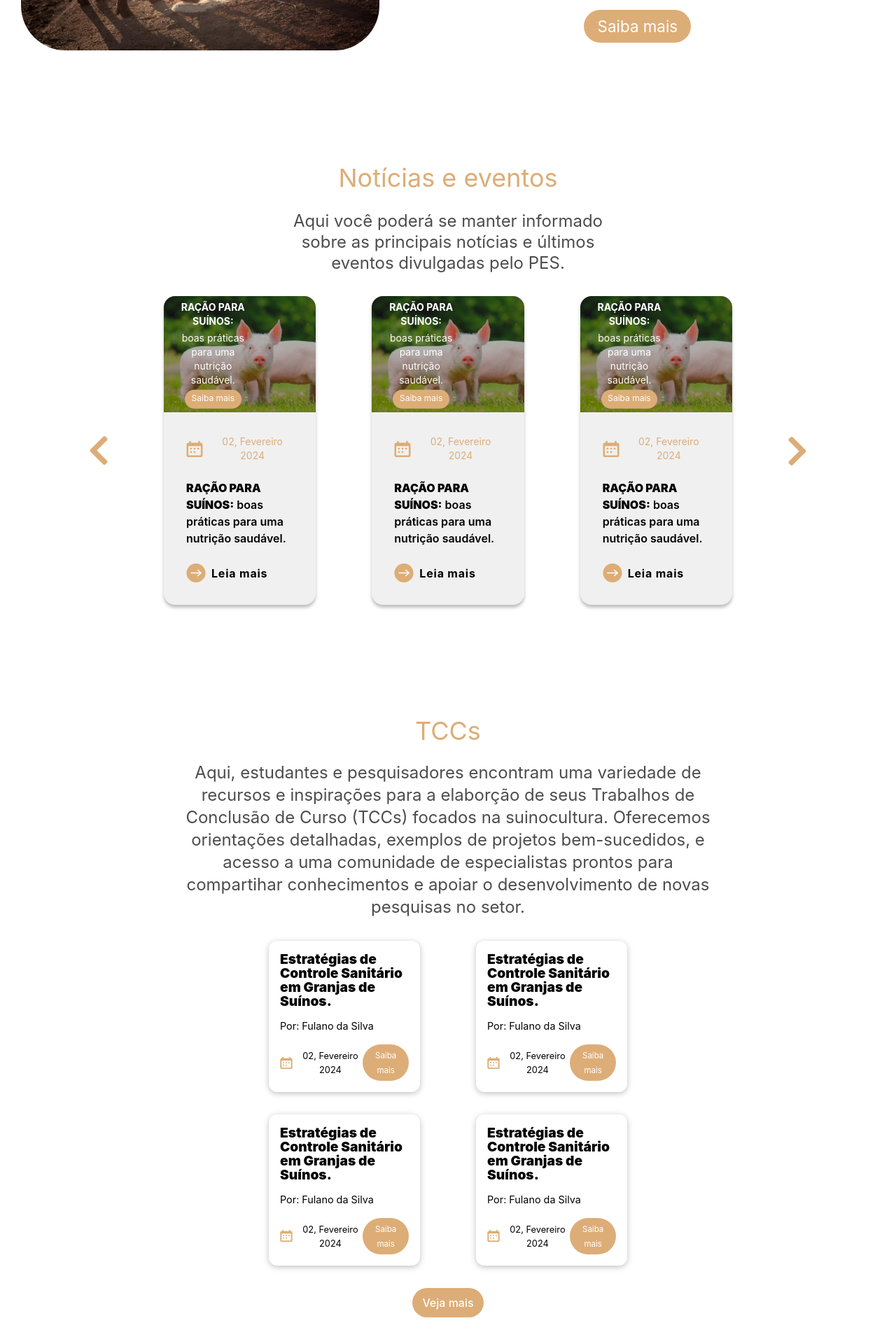
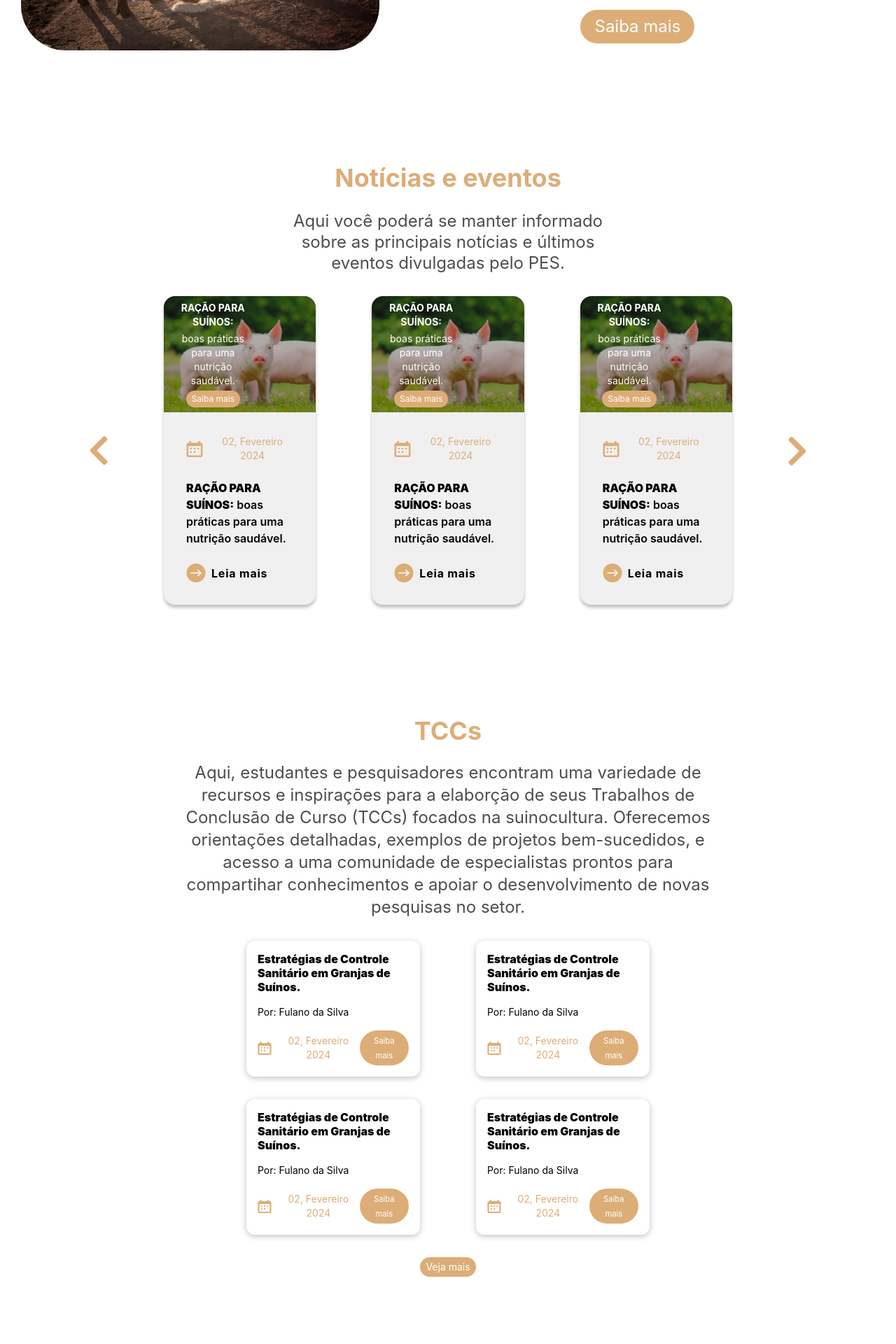
Before and after one commit to SamuelFerreiraDEV/emcomp-pes, a React (Vite) app: page / in a window 1280 px wide. Shown: the part 1668-3588 px from the top of the page at 70% size. Built offline with nearby package versions, Linux system fonts and the light colour scheme.

Commit message:
tailwind

```diff
--- a/src/components/AboutContainer/AboutContainer.jsx
+++ b/src/components/AboutContainer/AboutContainer.jsx
@@ -7,9 +7,9 @@ export function AboutContainer() {
   return (
     <div className="about-container flex flex-row-reverse justify-evenly">
       <div className="text-container flex flex-col items-center justify-center text-center gap-6 text-black70">
-        <h1 className=" text-theme text-4xl leading-tight -mb-2">Sobre nós:</h1>
+        <h1 className=" text-theme text-4xl leading-tight -mb-2 font-bold">Sobre nós:</h1>
         <p className="text-2xl leading-tight">Fundado por pessoas apaixonadas pela suinocultura, nosso<br/> site oferece uma ampla gama de recursos, desde artigos<br/> científicos e estudos de caso até dicas práticas e notícias<br/> do setor. Nosso objetivo é fornecer informações de alta<br/> qualidade para produtores, pesquisadores, estudantes e<br/> todos aqueles interessados no bem-estar dos suínos e na<br/> melhoria contínua das práticas de criação.</p>
-        <HomeButton sizeClass={"button-size-md"} text={"Saiba mais"} />
+        <HomeButton sizeClass={"md"} text={"Saiba mais"} />
       </div>
       <div className="about-image-container">
         <img src={about} alt="imagem sobre" className="w-[40vw] rounded-[4rem]" />
--- a/src/components/HomeButton/HomeButton.jsx
+++ b/src/components/HomeButton/HomeButton.jsx
@@ -1,9 +1,18 @@
 import React from "react"
-import "./styles.css"
+// import "./styles.css"
 
 // eslint-disable-next-line react/prop-types
 export function HomeButton({ sizeClass,text }) {
+
+  const sizes = {
+    sm: "px-2 py-1 text-xs",
+    md: "px-5 py-2 text-2xl",
+    tcc: "px-2 py-1 text-sm",
+  }
+
   return (
-    <button className={`home-button ${sizeClass}`}>{text}</button>
+    <button className={`home-button w-fit text-white bg-theme rounded-[5rem] ${sizes[sizeClass]}`}>
+      {text}
+    </button>
   )
 }
--- a/src/components/HomeButton/styles.css
+++ b/src/components/HomeButton/styles.css
@@ -6,7 +6,6 @@
   background-color: var(--theme);
   cursor: pointer;
   font-weight: 400;
-  padding: 10px;
 }
 
 .button-size-md {
--- a/src/components/InfosBanner/InfosBanner.jsx
+++ b/src/components/InfosBanner/InfosBanner.jsx
@@ -1,5 +1,5 @@
 import React from "react"
-import "./styles.css"
+// import "./styles.css"
 import whats from "../../assets/whats.svg"
 import email from "../../assets/email.svg"
 import maps from "../../assets/maps.svg"
@@ -26,16 +26,16 @@ export function InfosBanner() {
   ]
 
   return (
-    <div className="infos-container">
+    <div className="infos-container -mt-[10vh] flex bg-theme items-center justify-center p-4">
       {infos.map(({ logo, text_w, text_b }) => {
         return (
           <>
-            <div className="info" key={text_w}>
-              <img src={logo} alt="info logo" />
+            <div className="info flex flex-col items-center w-1/3 gap-2 text-white font-semibold" key={logo}>
+              <img src={logo} alt="info logo" className="w-[3vw]" />
               {text_w}
-              <p className="info-b">{text_b}</p>
+              <p className="info-b text-black70">{text_b}</p>
             </div>
-              <img className="vertical-line" src={verticalLine} />
+            <img className="vertical-line w-[0.2%]" src={verticalLine} />
           </>
         )
       })}
--- a/src/components/InfosBanner/styles.css
+++ b/src/components/InfosBanner/styles.css
@@ -11,7 +11,7 @@
   display: flex;
   flex-direction: column;
   align-items: center;
-  width: 30%;
+  width: 33.3%;
   gap: 0.5rem;
   color: white;
   font-weight: 600;
--- a/src/components/NewsContainer/NewsCard/NewsCard.jsx
+++ b/src/components/NewsContainer/NewsCard/NewsCard.jsx
@@ -13,7 +13,7 @@ export function NewsCard() {
         <div className="card-image-info flex flex-col w-1/2 gap-1 absolute top-1/2 -translate-y-1/2 items-center text-white text-sm ml-4">
           <h1 className="font-bold">RAÇÃO PARA SUÍNOS:</h1>
           <p className="text-sm">boas práticas para uma nutrição saudável.</p>
-          <HomeButton sizeClass={"button-size-sm"} text={<small className="text-xs">Saiba mais</small>}/>
+          <HomeButton sizeClass={"sm"} text={<small className="text-xs">Saiba mais</small>}/>
         </div>
       </div>
       <div className="card-info-container flex flex-col justify-end items-start m-8 gap-6">
--- a/src/components/NewsContainer/NewsContainer.jsx
+++ b/src/components/NewsContainer/NewsContainer.jsx
@@ -7,7 +7,7 @@ import { NewsCard } from "./NewsCard/NewsCard"
 export function NewsContainer() {
   return (
     <div className="news-container flex flex-col items-center justify-center text-center gap-8 text-black70">
-      <h1 className=" text-theme text-4xl leading-tight -mb-2">Notícias e eventos</h1>
+      <h1 className=" text-theme text-4xl leading-tight -mb-2 font-bold">Notícias e eventos</h1>
       <p className="text-2xl leading-tight">Aqui você poderá se manter informado<br/> sobre as principais notícias  e últimos<br/> eventos divulgadas pelo PES.</p>
       <div className="cards-container flex items-center gap-20 my-0 mx-[10vw]">
         <img className="w-8" src={leftArrow} onClick={window.alert}/>
--- a/src/components/Sponsors/Sponsors.jsx
+++ b/src/components/Sponsors/Sponsors.jsx
@@ -1,5 +1,5 @@
 import React from "react"
-import "./styles.css"
+// import "./styles.css"
 import sponsor1 from "../../assets/sponsor1.svg"
 import sponsor2 from "../../assets/sponsor2.svg"
 import sponsor3 from "../../assets/sponsor3.svg"
@@ -27,11 +27,11 @@ export function Sponsors() {
   ]
 
   return (
-    <div className="sponsors-container">
-      <h1 className="main-theme">Patrocinadores</h1>
-      <div className="sponsors-logos">
+    <div className="sponsors-container flex flex-col items-center gap-8">
+      <h1 className=" text-theme text-4xl -mb-2 font-bold">Patrocinadores</h1>
+      <div className="sponsors-logos flex justify-center items-center gap-20">
         {sponsors.map(({ logo }) => {
-          return <img className="sponsor-logo" src={logo} key={logo}/>
+          return <img className="sponsor-logo w-[10vw]" src={logo} key={logo}/>
         })}
       </div>
     </div>
--- a/src/components/TccsContainer/TccsCard/TccsCard.jsx
+++ b/src/components/TccsContainer/TccsCard/TccsCard.jsx
@@ -1,21 +1,21 @@
 import React from "react"
-import "./styles.css"
+// import "./styles.css"
 import calendar from "../../../assets/calendar.svg"
 import { HomeButton } from "../../HomeButton/HomeButton"
 
 export function TccsCard() {
   return (
-    <div className="tccs-card-container">
-      <div className="tccs-card-text">
+    <div className="tccs-card-container row-span1 col-span1 flex flex-col bg-white text-black rounded-xl shadow-[0_2px_8px_0_rgba(0,0,0,0.25)] items-start gap-4 p-4">
+      <div className="tccs-card-text flex flex-col text-start font-bold gap-4 ">
         <strong>Estratégias de Controle Sanitário em Granjas de Suínos.</strong>
-        <p>Por: Fulano da Silva</p>
+        <p className="font-normal text-sm">Por: Fulano da Silva</p>
       </div>
-      <div className="tccs-card-date-button">
-        <div className="tccs-card-date">
-          <img className="tccs-calendar-icon" src={calendar} alt="icone calendario" />
-          <p className="main-theme tcc-date">02, Fevereiro 2024</p>
+      <div className="tccs-card-date-button flex w-full justify-between">
+        <div className="tccs-card-date flex gap-2 text-center items-center">
+          <img className="tccs-calendar-icon w-5" src={calendar} alt="icone calendario" />
+          <p className="tcc-date text-theme text-sm">02, Fevereiro 2024</p>
         </div>
-        <HomeButton sizeClass={"button-size-tcc"} text={<small>Saiba mais</small>}/>
+        <HomeButton sizeClass={"tcc"} text={<small>Saiba mais</small>}/>
       </div>
     </div>
   )
--- a/src/components/TccsContainer/TccsContainer.jsx
+++ b/src/components/TccsContainer/TccsContainer.jsx
@@ -6,15 +6,15 @@ import { TccsCard } from "./TccsCard/TccsCard"
 export function TccsContainer() {
   return (
     <div className="tccs-container flex flex-col items-center justify-center text-center leading-5 gap-8 text-black70 mx-[20vw]">
-      <h1 className="text-theme text-4xl -mb-2">TCCs</h1>
+      <h1 className="text-theme text-4xl -mb-2 font-bold">TCCs</h1>
       <p className="text-2xl">Aqui, estudantes e pesquisadores encontram uma variedade de recursos e inspirações para a elaborção de seus Trabalhos de Conclusão de Curso (TCCs) focados na suinocultura. Oferecemos orientações detalhadas, exemplos de projetos bem-sucedidos, e acesso a uma comunidade de especialistas prontos para compartihar conhecimentos e apoiar o desenvolvimento de novas pesquisas no setor. </p>
-      <div className="tccs-cards-container grid grid-cols-2 items-center gap-y-8 gap-x-20 mx-[10vw]">
+      <div className="cards-container grid grid-cols-2 items-center gap-y-8 gap-x-20 mx-24">
         <TccsCard />
         <TccsCard />
         <TccsCard />
         <TccsCard />
       </div>
-      <HomeButton sizeClass={"button-size-tcc-container"} text={"Veja mais"}/>
+      <HomeButton sizeClass={"tcc"} text={"Veja mais"}/>
     </div>
   )
 }
--- a/src/components/WelcomeContainer/WelcomeContainer.jsx
+++ b/src/components/WelcomeContainer/WelcomeContainer.jsx
@@ -9,7 +9,7 @@ export function WelcomeContainer() {
       <div className="text-container flex flex-col items-center justify-center text-center leading-tight gap-6 text-black70">
         <h1 className=" text-theme text-4xl -mb-2">Bem-vindo a nossa <strong>Plataforma de <br/>Estudos em Suinocultura!</strong></h1>
         <p className="text-2xl">Aqui você encontrará informações, dicas e as <br/>melhores práticas para otimizar sua criação de <br/>suínos.</p>
-        <HomeButton sizeClass={"button-size-md"} text={"Veja como"} />
+        <HomeButton sizeClass={"md"} text={"Veja como"} />
       </div>
       <div className="welcome-image-container">
         <img src={welcome} alt="imagem bem-vindos" className="w-[40vw] rounded-[4rem]"/>
```
